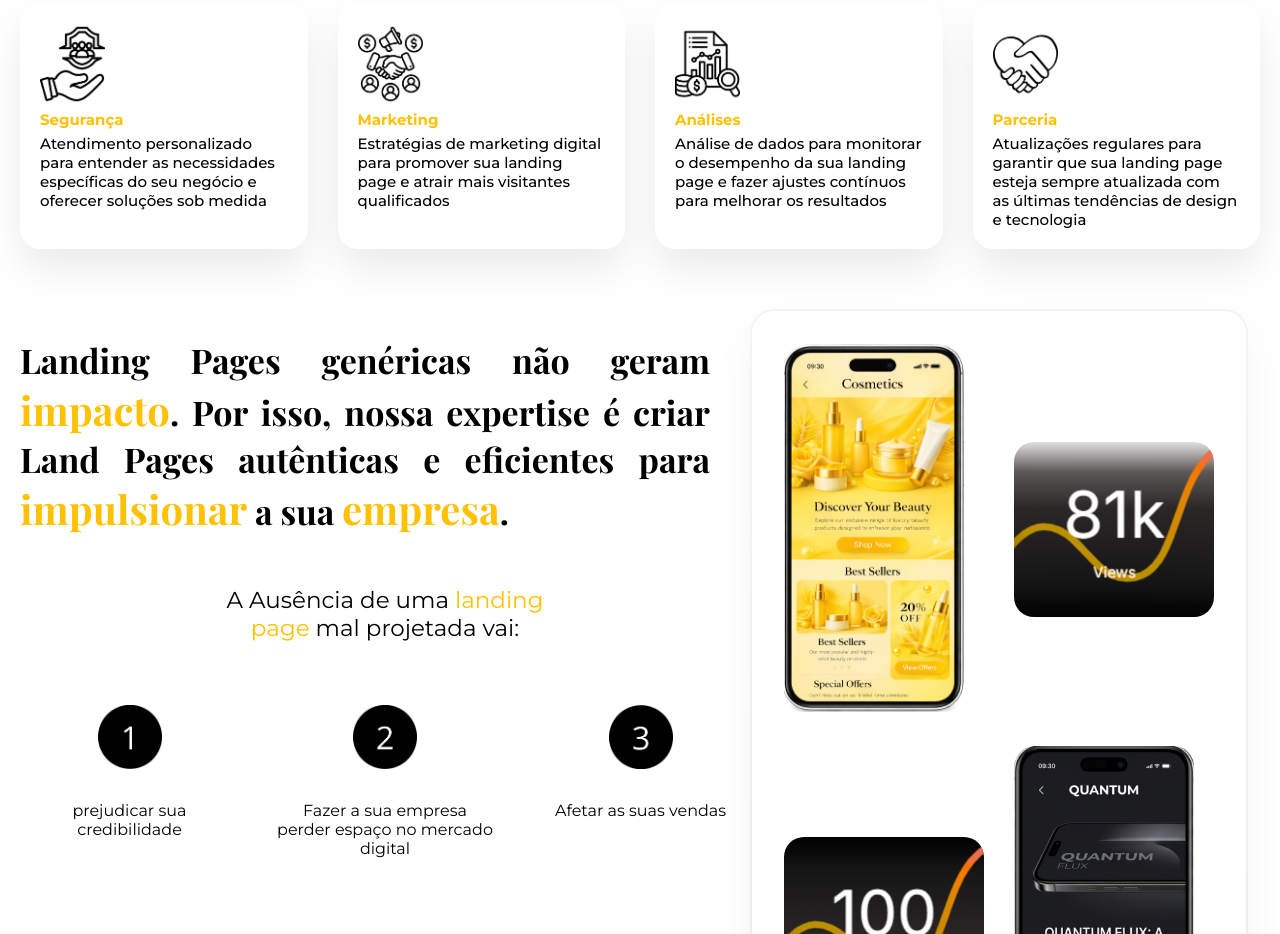
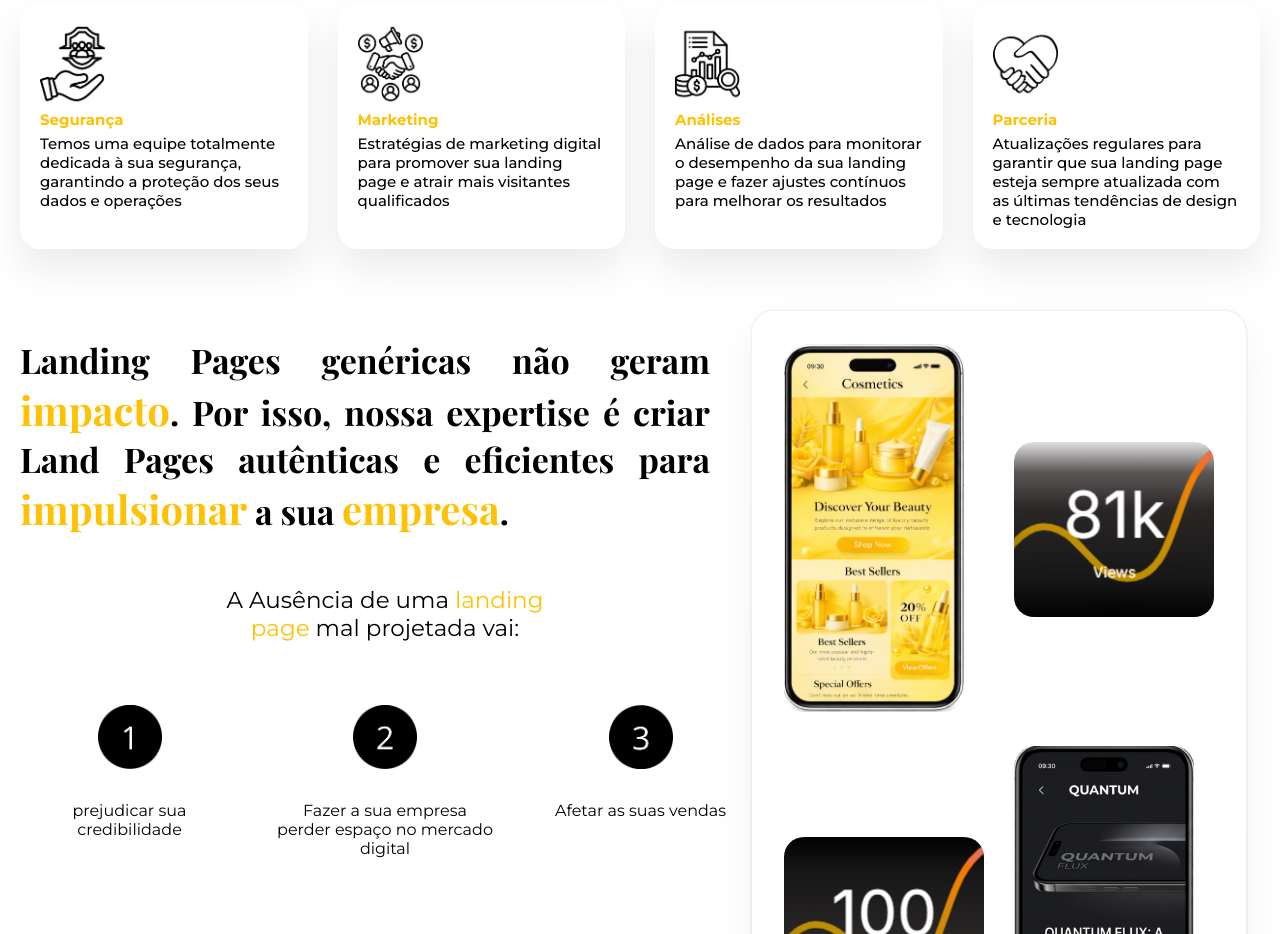
Before and after one commit to caiowxz/LandPage, a plain HTML site: page index.html in a window 1280 px wide. Shown: the part 1815-2749 px from the top of the page. Drawn offline with nearby package versions, Linux system fonts and the light colour scheme; a web font is replaced by a local one.

Commit message:
fix: cards in hero2

```diff
--- a/index.html
+++ b/index.html
@@ -136,8 +136,7 @@
           <div class="card-lateral">
             <img src="images/seguranca.png" alt="atendimento">
             <h1>Segurança</h1>
-            <p>Atendimento personalizado para entender as necessidades específicas do seu negócio e oferecer soluções
-              sob medida</p>
+            <p>Temos uma equipe totalmente dedicada à sua segurança, garantindo a proteção dos seus dados e operações</p>
           </div>
           <div class="card-lateral">
 
```
